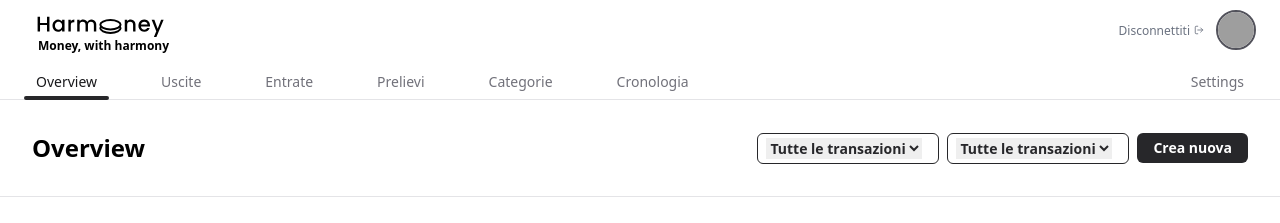
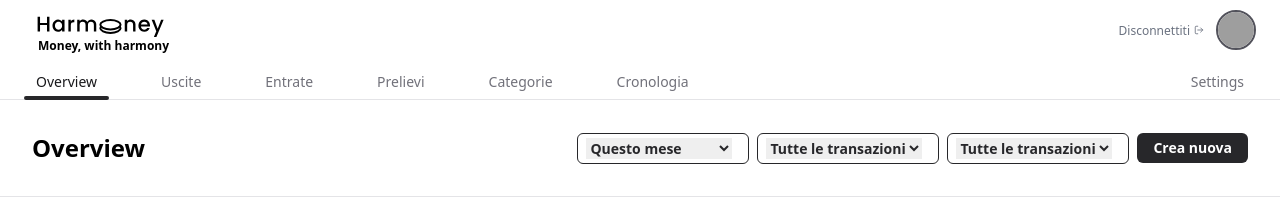
Before and after one commit to RaffaeleCrocco/harmoney, a React (Vite) app in the folder frontend/: page /dashboard in a window 1280 px wide. Shown: the top 223 px of the page. Built offline with nearby package versions, Linux system fonts and the light colour scheme; no server answers; sample sign-in values are in the browser's storage; grey boxes are pictures that could not be loaded; what tailwindcss-animation-delay would draw is missing.

Commit message:
add period filters

```diff
--- a/frontend/src/functions/filters.js
+++ b/frontend/src/functions/filters.js
@@ -1,7 +1,15 @@
-import useFiltersStore from "../store/useFiltersStore";
+import {
+  isSameDay,
+  isSameWeek,
+  isSameMonth,
+  startOfMonth,
+  addMonths,
+  isWithinInterval,
+  parseISO,
+} from "date-fns";
 
 export const applyFilters = (transaction, filters) => {
-  const { categories, type } = filters;
+  const { categories, type, period } = filters;
 
   // Check categories filter
   const isCategorizedFilterPassed =
@@ -15,6 +23,51 @@ export const applyFilters = (transaction, filters) => {
   // Check type filter
   const typeFilterPassed = type === "all" || transaction.type === type;
 
+  // Check period filter
+  const transactionDate = parseISO(transaction.date); // Assuming the transaction date is an ISO string
+  let isPeriodFilterPassed = true;
+  const today = new Date();
+
+  switch (period) {
+    case "today":
+      isPeriodFilterPassed = isSameDay(transactionDate, today);
+      break;
+    case "this_week":
+      isPeriodFilterPassed = isSameWeek(transactionDate, today, {
+        weekStartsOn: 1,
+      });
+      break;
+    case "this_month":
+      isPeriodFilterPassed = isSameMonth(transactionDate, today);
+      break;
+    case "this_trimester":
+      const startOfTrimester = addMonths(
+        startOfMonth(today),
+        -(today.getMonth() % 3)
+      );
+      isPeriodFilterPassed = isWithinInterval(transactionDate, {
+        start: startOfTrimester,
+        end: today,
+      });
+      break;
+    case "this_semester":
+      const startOfSemester = addMonths(
+        startOfMonth(today),
+        -(today.getMonth() % 6)
+      );
+      isPeriodFilterPassed = isWithinInterval(transactionDate, {
+        start: startOfSemester,
+        end: today,
+      });
+      break;
+    case "always":
+      isPeriodFilterPassed = true; // No filter for 'always'
+      break;
+    default:
+      isPeriodFilterPassed = true; // If no valid period is provided, no filtering
+      break;
+  }
+
   // Apply all filters
-  return isCategorizedFilterPassed && typeFilterPassed;
+  return isCategorizedFilterPassed && typeFilterPassed && isPeriodFilterPassed;
 };
--- a/frontend/src/pages/Expenses.jsx
+++ b/frontend/src/pages/Expenses.jsx
@@ -16,6 +16,19 @@ const Expenses = () => {
     <div>
       <div className="w-full border-b border-zinc-200 py-8 px-8 font-semibold text-2xl flex justify-between items-center gap-2">
         <div className="me-auto">Uscite</div>
+        <div className="hidden lg:block border border-zinc-800 text-zinc-800 rounded-md py-1 ps-2 pe-4">
+          <select
+            className="cursor-pointer flex items-center gap-x-2 text-sm border-none"
+            onChange={(e) => setFilters({ period: e.target.value })}
+            value={filters.period}
+          >
+            <option value="this_month">Questo mese</option>
+            <option value="this_week">Questa settimana</option>
+            <option value="today">Oggi</option>
+            <option value="this_trimester">Questo trimestre</option>
+            <option value="always">Sempre</option>
+          </select>
+        </div>
         <div className="border border-zinc-800 text-zinc-800 rounded-md py-1 ps-2 pe-4">
           <select
             className="cursor-pointer flex items-center gap-x-2 text-sm border-none"
--- a/frontend/src/pages/History.jsx
+++ b/frontend/src/pages/History.jsx
@@ -14,6 +14,19 @@ const History = () => {
     <div>
       <div className="w-full border-b border-zinc-200 py-8 px-8 font-semibold text-2xl flex justify-between items-center gap-2">
         <div className="me-auto">Cronologia</div>
+        <div className="hidden lg:block border border-zinc-800 text-zinc-800 rounded-md py-1 ps-2 pe-4">
+          <select
+            className="cursor-pointer flex items-center gap-x-2 text-sm border-none"
+            onChange={(e) => setFilters({ period: e.target.value })}
+            value={filters.period}
+          >
+            <option value="this_month">Questo mese</option>
+            <option value="this_week">Questa settimana</option>
+            <option value="today">Oggi</option>
+            <option value="this_trimester">Questo trimestre</option>
+            <option value="always">Sempre</option>
+          </select>
+        </div>
         <div className="border border-zinc-800 text-zinc-800 rounded-md py-1 ps-2 pe-4">
           <select
             className="cursor-pointer flex items-center gap-x-2 text-sm border-none"
--- a/frontend/src/pages/Incomes.jsx
+++ b/frontend/src/pages/Incomes.jsx
@@ -15,6 +15,19 @@ const Incomes = () => {
     <div>
       <div className="w-full border-b border-zinc-200 py-8 px-8 font-semibold text-2xl flex justify-between items-center gap-2">
         <div className="me-auto">Entrate</div>
+        <div className="hidden lg:block border border-zinc-800 text-zinc-800 rounded-md py-1 ps-2 pe-4">
+          <select
+            className="cursor-pointer flex items-center gap-x-2 text-sm border-none"
+            onChange={(e) => setFilters({ period: e.target.value })}
+            value={filters.period}
+          >
+            <option value="this_month">Questo mese</option>
+            <option value="this_week">Questa settimana</option>
+            <option value="today">Oggi</option>
+            <option value="this_trimester">Questo trimestre</option>
+            <option value="always">Sempre</option>
+          </select>
+        </div>
         <div className="border border-zinc-800 text-zinc-800 rounded-md py-1 ps-2 pe-4">
           <select
             className="cursor-pointer flex items-center gap-x-2 text-sm border-none"
--- a/frontend/src/pages/Overview.jsx
+++ b/frontend/src/pages/Overview.jsx
@@ -19,6 +19,19 @@ const Overview = () => {
     <div>
       <div className="w-full border-b border-zinc-200 py-8 px-8 font-semibold text-2xl flex justify-between items-center gap-2">
         <div className="me-auto">Overview</div>
+        <div className="hidden lg:block border border-zinc-800 text-zinc-800 rounded-md py-1 ps-2 pe-4">
+          <select
+            className="cursor-pointer flex items-center gap-x-2 text-sm border-none"
+            onChange={(e) => setFilters({ period: e.target.value })}
+            value={filters.period}
+          >
+            <option value="this_month">Questo mese</option>
+            <option value="this_week">Questa settimana</option>
+            <option value="today">Oggi</option>
+            <option value="this_trimester">Questo trimestre</option>
+            <option value="always">Sempre</option>
+          </select>
+        </div>
         <div className="hidden lg:block border border-zinc-800 text-zinc-800 rounded-md py-1 ps-2 pe-4">
           <select
             className="cursor-pointer flex items-center gap-x-2 text-sm border-none"
--- a/frontend/src/pages/Withdrawals.jsx
+++ b/frontend/src/pages/Withdrawals.jsx
@@ -15,6 +15,19 @@ const Withdrawals = () => {
     <div>
       <div className="w-full border-b border-zinc-200 py-8 px-8 font-semibold text-2xl flex justify-between items-center gap-2">
         <div className="me-auto">Prelievi</div>
+        <div className="hidden lg:block border border-zinc-800 text-zinc-800 rounded-md py-1 ps-2 pe-4">
+          <select
+            className="cursor-pointer flex items-center gap-x-2 text-sm border-none"
+            onChange={(e) => setFilters({ period: e.target.value })}
+            value={filters.period}
+          >
+            <option value="this_month">Questo mese</option>
+            <option value="this_week">Questa settimana</option>
+            <option value="today">Oggi</option>
+            <option value="this_trimester">Questo trimestre</option>
+            <option value="always">Sempre</option>
+          </select>
+        </div>
         <div className="border border-zinc-800 text-zinc-800 rounded-md py-1 ps-2 pe-4">
           <select
             className="cursor-pointer flex items-center gap-x-2 text-sm border-none"
--- a/frontend/src/store/useFiltersStore.js
+++ b/frontend/src/store/useFiltersStore.js
@@ -4,6 +4,7 @@ const useFiltersStore = create((set) => ({
   filters: {
     categories: "all",
     type: "all",
+    period: "this_month",
   },
   setFilters: (newFilters) =>
     set((state) => ({
```
